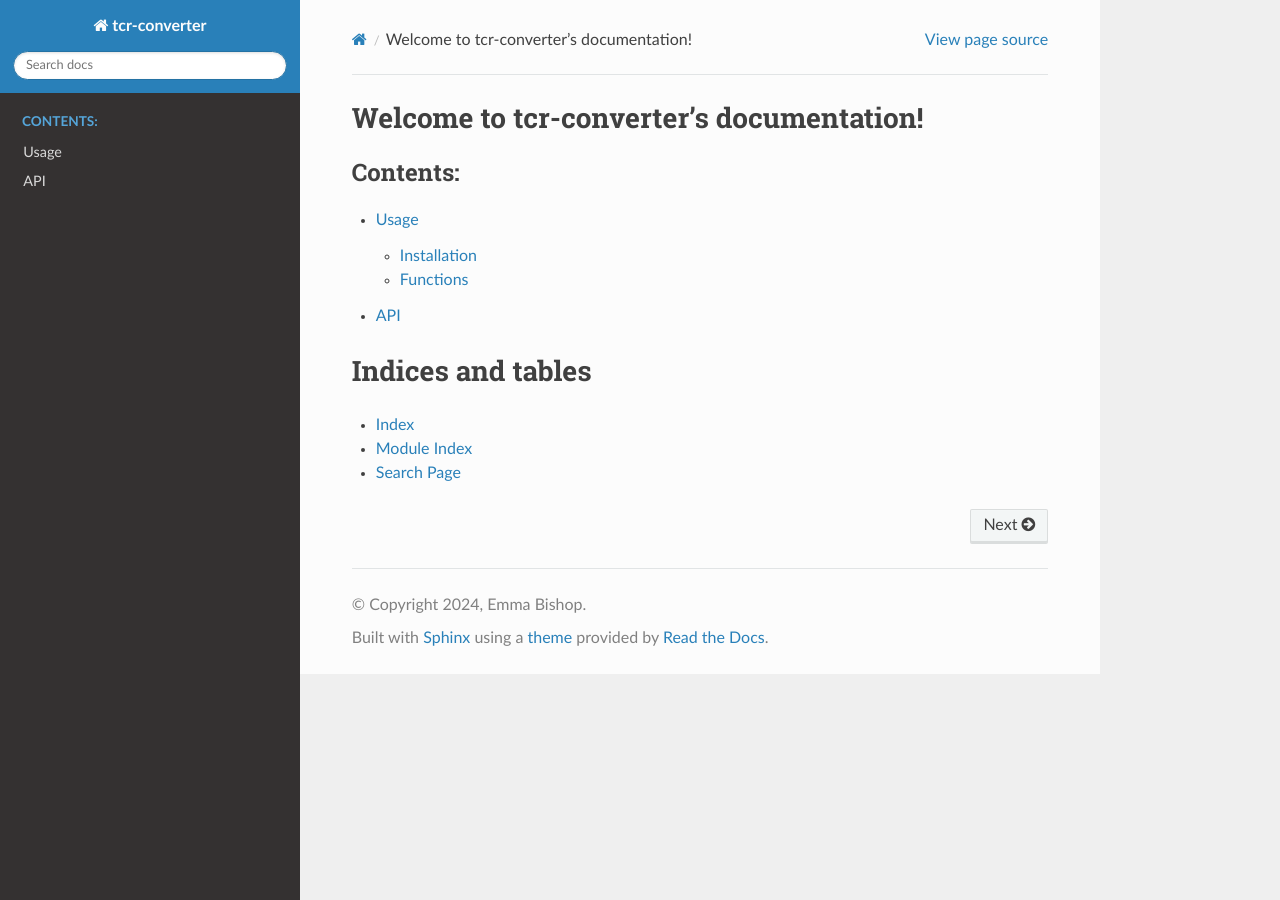
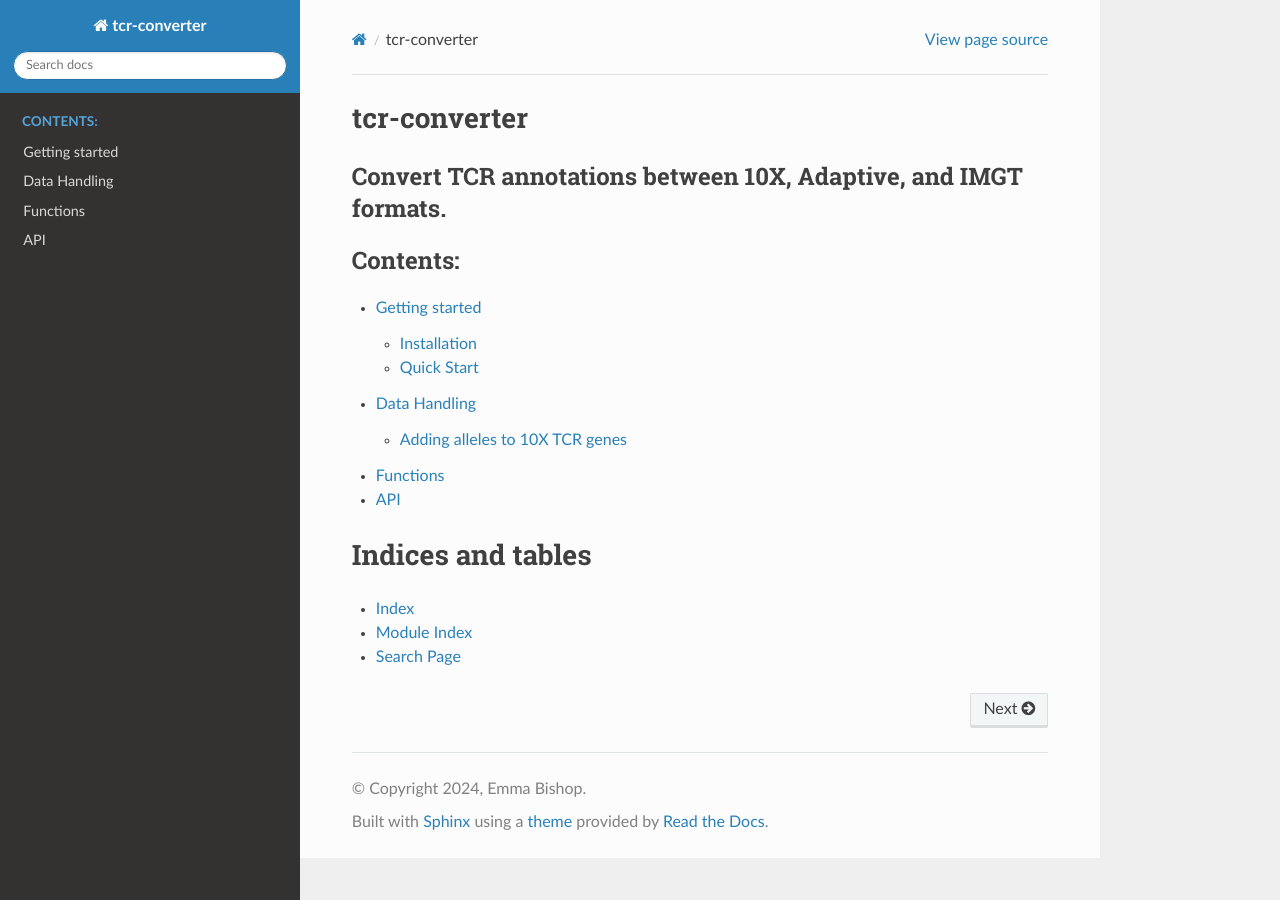
Before and after one commit to seshadrilab/tcrconvert, a Sphinx documentation site: the page built from docs/source/index.rst, in a window 1280 px wide. Built offline with Sphinx 7.4.7 and the Read the Docs theme 2.0.0, drawn with Linux system fonts in a browser that asks for light colours.

Commit message:
Update documentation

```diff
--- /dev/null
+++ b/docs/source/datahandling.rst
@@ -0,0 +1,9 @@
+Data Handling
+===============
+
+More details on how tcr-converter works.
+
+Adding alleles to 10X TCR genes
+-------------------------------
+
+`*01` is used as the allele for all 10X genes.
--- a/docs/source/index.rst
+++ b/docs/source/index.rst
@@ -3,14 +3,19 @@
    You can adapt this file completely to your liking, but it should at least
    contain the root `toctree` directive.
 
-Welcome to tcr-converter's documentation!
+tcr-converter
 =========================================
+
+Convert TCR annotations between 10X, Adaptive, and IMGT formats.
+----------------------------------------------------------------
 
 .. toctree::
    :maxdepth: 2
    :caption: Contents:
 
-   usage
+   getstarted
+   datahandling
+   functions
    api
 
 
```
Also changed, not shown: README.md (+25 -19 lines), docs/source/functions.rst (added, +12 -0 lines), docs/source/getstarted.rst (added, +33 -0 lines), docs/source/usage.rst (deleted, +0 -43 lines).
